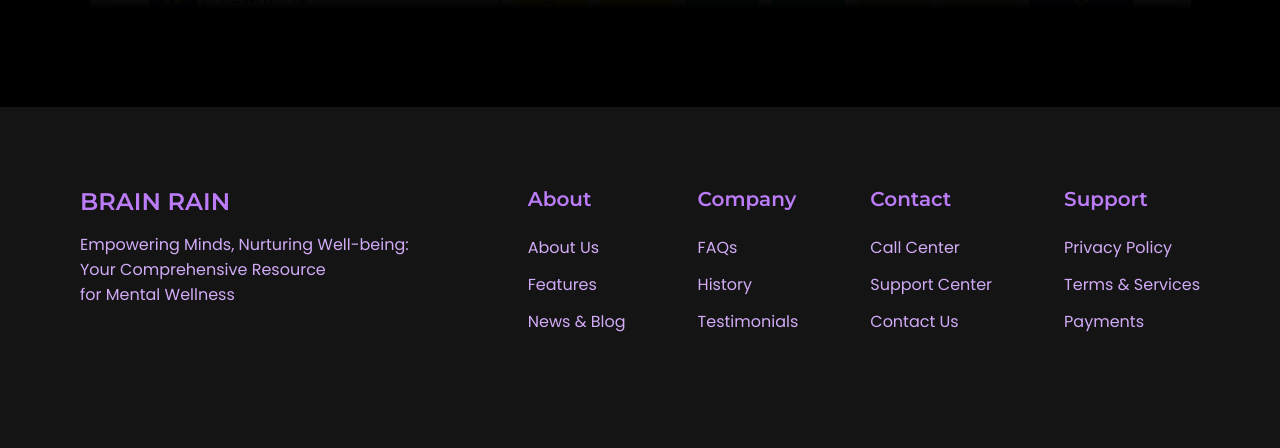
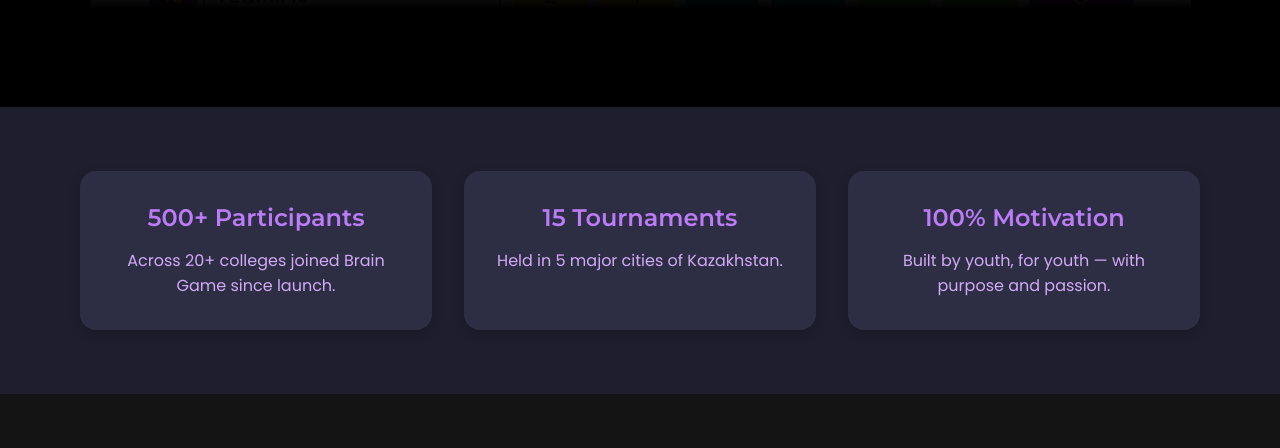
Before and after one commit to norik825/lastbrain, a plain HTML site: page index.html in a window 1280 px wide. Shown: the part 1991-2439 px from the top of the page. Drawn offline with nearby package versions, Linux system fonts and the light colour scheme.

Commit message:
Update index.html

```diff
--- a/index.html
+++ b/index.html
@@ -12,6 +12,44 @@
 <link href="assets/css/styles.css" rel="stylesheet"/>
 <title>BRAINGAME</title>
 </head>
+<style>
+  .highlights {
+  padding: 4rem 1rem;
+  background: #1e1e2f;
+  text-align: center;
+}
+
+.highlights .container {
+  display: grid;
+  gap: 2rem;
+  grid-template-columns: repeat(auto-fit, minmax(250px, 1fr));
+}
+
+.highlight-card {
+  background-color: #2d2d44;
+  border-radius: 1rem;
+  padding: 2rem;
+  transition: transform 0.3s ease, box-shadow 0.3s ease;
+  box-shadow: 0 4px 12px rgba(0, 0, 0, 0.2);
+}
+
+.highlight-card:hover {
+  transform: translateY(-10px);
+  box-shadow: 0 8px 20px rgba(188, 124, 248, 0.4);
+}
+
+.highlight-title {
+  font-size: 1.5rem;
+  color: rgb(188, 124, 248);
+  margin-bottom: 1rem;
+}
+
+.highlight-text {
+  font-size: 1rem;
+  color: rgb(210, 171, 247);
+}
+
+</style>
 <body class="body">
 <header class="navbar">
 
@@ -115,6 +153,30 @@
 </div>
 </div>
 </section>
+
+
+
+
+<section class="highlights section" id="highlights">
+  <div class="container grid">
+    <div class="highlight-card">
+      <h3 class="highlight-title"><span id="count1">1</span>+ Participants</h3>
+      <p class="highlight-text">Across 20+ colleges joined Brain Game since launch.</p>
+    </div>
+    <div class="highlight-card">
+      <h3 class="highlight-title"><span id="count2">1</span> Tournaments</h3>
+      <p class="highlight-text">Held in 5 major cities of Kazakhstan.</p>
+    </div>
+    <div class="highlight-card">
+      <h3 class="highlight-title"><span id="count3">1</span>% Motivation</h3>
+      <p class="highlight-text">Built by youth, for youth — with purpose and passion.</p>
+    </div>
+  </div>
+</section>
+
+
+
+
 </main>
 <!--==================== FOOTER ====================-->
 <footer class="footer"  >
@@ -208,6 +270,31 @@
 <a class="scrollup" href="#" id="scroll-up">
 <i class="ri-arrow-up-line"></i>
 </a>
+
+
+<script>
+  function animateCount(id, target, speed) {
+    const element = document.getElementById(id);
+    let count = 1;
+    const step = Math.ceil(target / 100); // плавность
+    const interval = setInterval(() => {
+      count += step;
+      if (count >= target) {
+        count = target;
+        clearInterval(interval);
+      }
+      element.textContent = count;
+    }, speed);
+  }
+
+  window.addEventListener('DOMContentLoaded', () => {
+    animateCount("count1", 500, 20); // 500+
+    animateCount("count2", 15, 50);  // 15
+    animateCount("count3", 100, 30); // 100%
+  });
+</script>
+
+
 <!--=============== SCROLLREVEAL ===============-->
 <script src="assets/js/scrollreveal.min.js"></script>
 <!--=============== MAIN JS ===============-->
```
